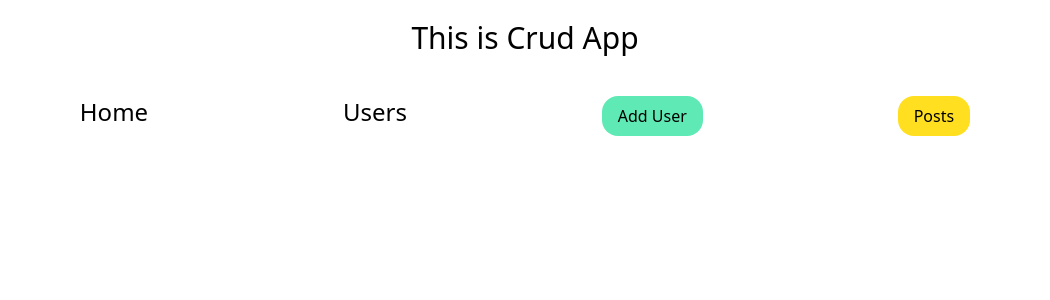
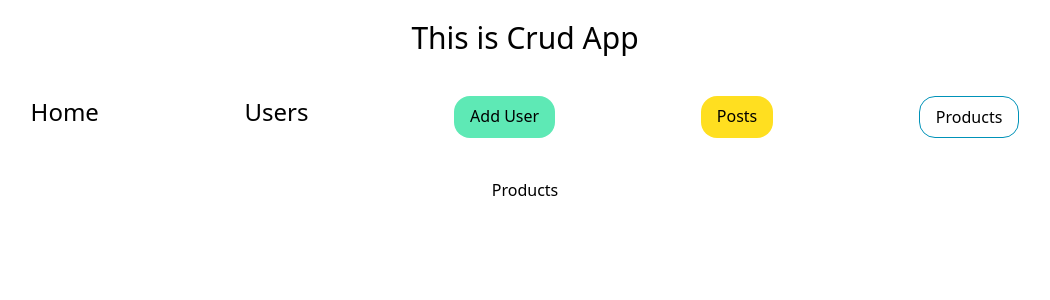
Before and after one commit to ajaysth/CRUD-React-Tuts, a React (Vite) app: page /products in a window 1280 px wide. Shown: the top 300 px of the page, without its empty margins (115-1165 px from the left). Built offline with nearby package versions, Linux system fonts and the light colour scheme.

Commit message:
axios installed and folder structure for products created

```diff
--- a/package.json
+++ b/package.json
@@ -11,6 +11,7 @@
   },
   "dependencies": {
     "@tailwindcss/vite": "^4.1.18",
+    "axios": "^1.13.2",
     "react": "^19.2.0",
     "react-dom": "^19.2.0",
     "react-hot-toast": "^2.6.0",
--- a/src/App.tsx
+++ b/src/App.tsx
@@ -7,17 +7,20 @@ import PostsLayout from "./components/PostsLayout"
 import Posts from "./components/Posts"
 import PostsDetails from "./components/PostsDetails"
 import AddPosts from "./components/AddPosts"
+import ProductsLayout from "./components/products/ProductsLayout"
+import Products from "./components/products/Products"
 function App() {
 
   return (
     <>
       <Toaster />
       <h1 className="text-3xl text-center mt-5">This is Crud App</h1>
-      <div className="navbar w-screen flex justify-evenly mt-10">
+      <div className="navbar w-screen flex justify-evenly mt-10 mb-10">
         <NavLink to="/" className="text-2xl relative after:block after:w-0 after:h-0.5 after:bg-blue-500 after:transition-all after:duration-300 hover:after:w-full">Home</NavLink>
         <NavLink to="/users" className="text-2xl relative after:block after:w-0 after:h-0.5 after:bg-blue-500 after:transition-all after:duration-300 hover:after:w-full">Users</NavLink>
         <NavLink to="/useradd" className="px-4 py-2 bg-emerald-300 rounded-2xl hover:scale-105 hover:bg-emerald-400 transition-all duration-100 ease-in-out">Add User</NavLink>
         <NavLink to="/posts" className="px-4 py-2 bg-yellow-300 rounded-2xl hover:scale-105 hover:bg-yellow-600 transition-all duration-100 ease-in-out">Posts</NavLink>
+        <NavLink to="/products" className="px-4 py-2 border border-cyan-600 rounded-2xl hover:scale-105 hover:bg-cyan-600 transition-all duration-100 ease-in-out">Products</NavLink>
       </div>
 
 
@@ -34,6 +37,10 @@ function App() {
           <Route path="add-post" element={<AddPosts />} />
         </Route>
 
+        <Route path="/products/*" element={<ProductsLayout />}>
+          <Route index element={<Products />} />
+        </Route>
+
       </Routes>
     </>
   )
--- /dev/null
+++ b/src/components/products/ProductLists.tsx
@@ -0,0 +1,9 @@
+import React from 'react'
+
+const ProductLists = () => {
+    return (
+        <div>ProductLists</div>
+    )
+}
+
+export default ProductLists
--- /dev/null
+++ b/src/components/products/Products.tsx
@@ -0,0 +1,12 @@
+
+const Products = () => {
+    return (
+        <>
+            <div className='mt-10 text-center'>
+                Products
+            </div>
+        </>
+    )
+}
+
+export default Products
--- /dev/null
+++ b/src/components/products/ProductsLayout.tsx
@@ -0,0 +1,11 @@
+import { Outlet } from "react-router-dom"
+
+const ProductsLayout = () => {
+    return (
+        <>
+            <Outlet />
+        </>
+    )
+}
+
+export default ProductsLayout
```
Also changed, not shown: 1 other file (tests, documents, lock files or other folders).
